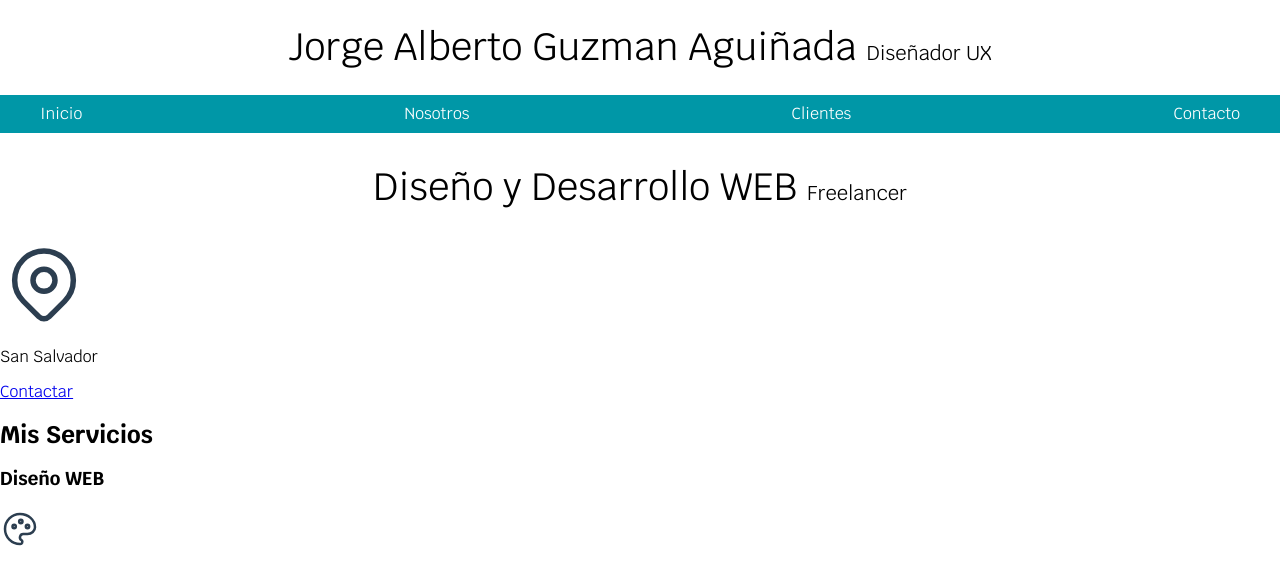
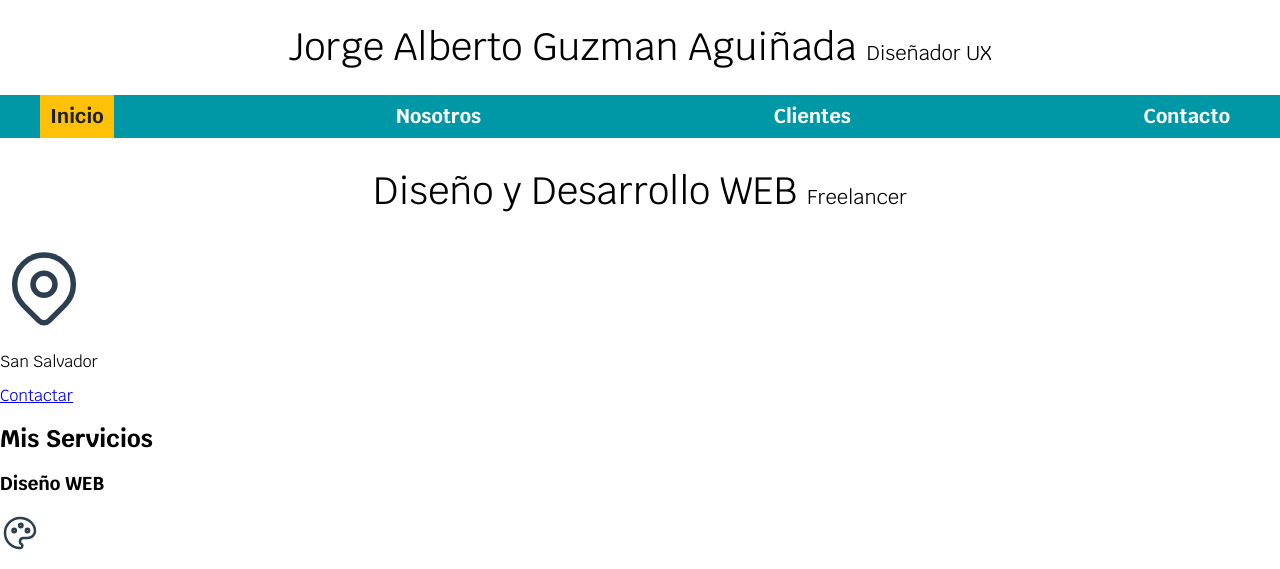
Before and after one commit to GuzmanJorge01/perfil_JAG, a plain HTML site: page index.html in a window 1280 px wide. In both pictures the pointer is over the link "Inicio". Shown: the top 569 px of the page. Drawn offline with Linux system fonts and the light colour scheme.

Commit message:
añadir efecto hover en barra de navegacion con sus colores

```diff
--- a/css/style.css
+++ b/css/style.css
@@ -43,7 +43,6 @@ h1.titulo span{
 }
 
 .navegacion-principal {
-    padding: 1rem;
     display: flex;
     justify-content: space-between;
 }
@@ -51,5 +50,12 @@ h1.titulo span{
 .navegacion-principal a{
     color: var(--blanco);
     text-decoration: none;
+    font-size: 2rem;
+    font-weight: 700;
+    padding: 1rem;
+}
 
+.navegacion-principal a:hover{
+    background-color: var(--primario);
+    color:var(--oscuro)
 }
```
